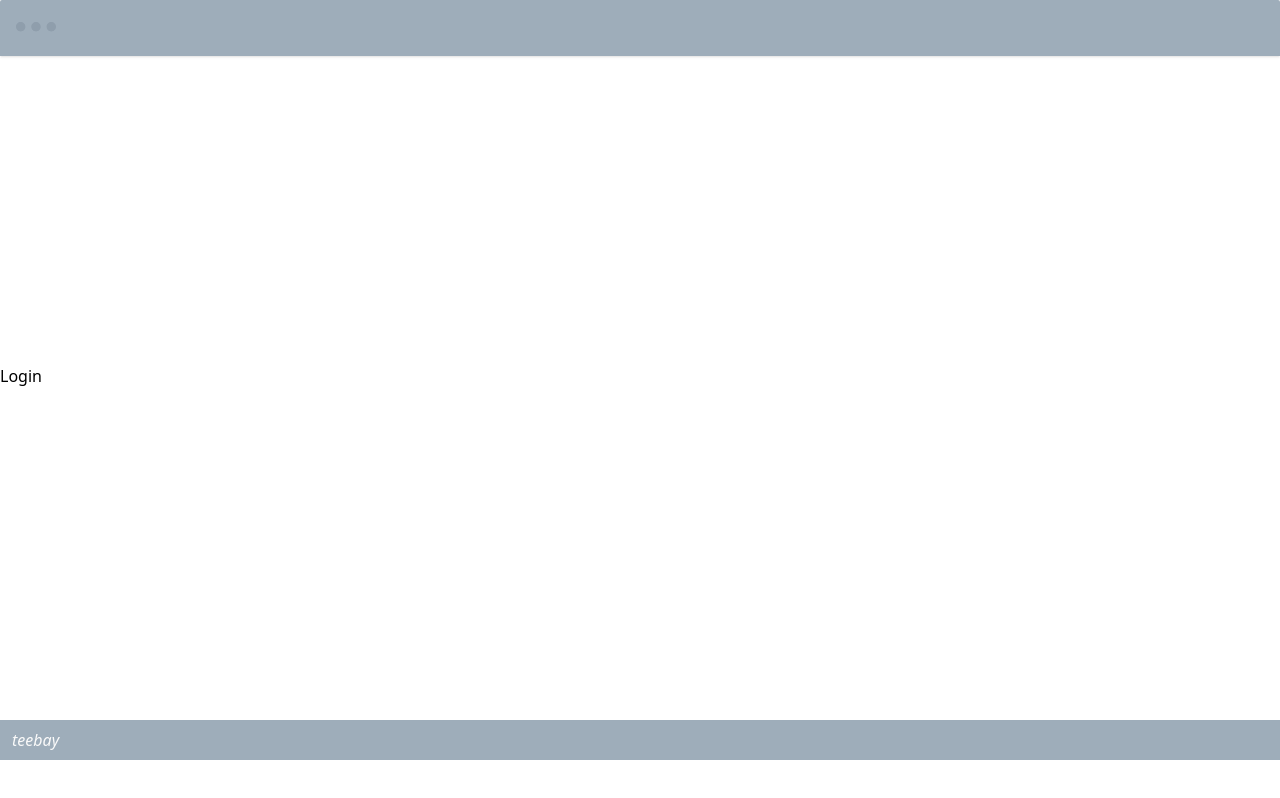
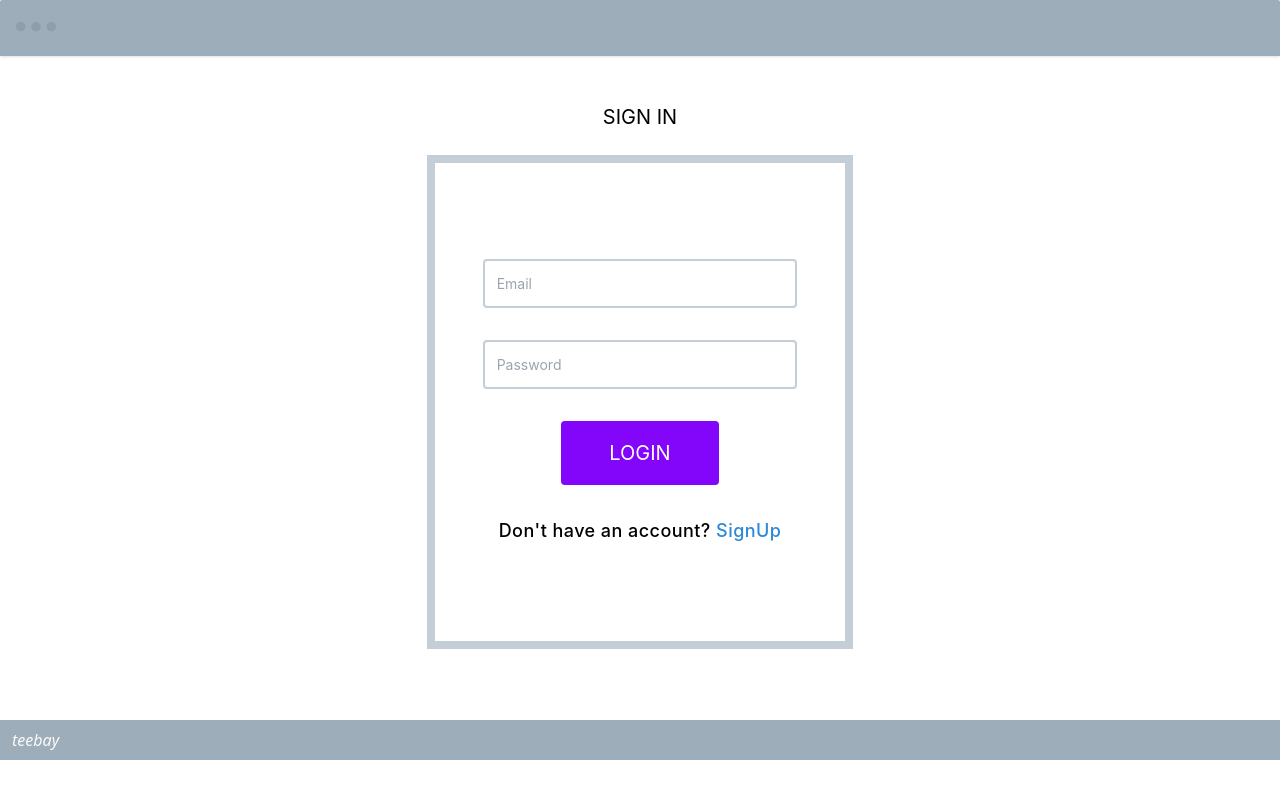
Before and after one commit to MasudaAfrin/teebay_frontend, a React (Create React App) app: page /login in a window 1280 px wide. Built offline with nearby package versions, Linux system fonts and the light colour scheme.

Commit message:
login page

```diff
--- a/src/pages/Login.tsx
+++ b/src/pages/Login.tsx
@@ -1,8 +1,70 @@
-import React from 'react';
+import { Row, Col } from 'antd';
+import { useForm } from 'react-hook-form';
 
 function Login() {
+  const { register,
+    formState: { errors } } = useForm({
+      defaultValues: {
+        email: '',
+        password: '',
+      },
+    });
+
   return (
-    <div>Login</div>
+    <div className='w-full'>
+      <Row>
+        <Col span={24}>
+          <h2 className='text-xl font-normal text-center'>SIGN IN</h2>
+        </Col>
+      </Row>
+
+      <Row className='w-1/3 mx-auto border-8 border-[#c5ced6] px-12 py-24 mt-6'>
+        <Row justify={'center'} className='w-full'>
+          <form>
+            <Row >
+              <Col span={24}>
+                <input {...register("email", { required: 'This is required' })}
+                  type="email"
+                  placeholder='Email'
+                  className="w-full p-3 border-2 border-[#c5ced6] rounded hover:border-2 hover:border-[#2c88d9] focus:outline-sky-500" />
+                <p className='text-red-500'>
+                  {errors?.password?.message}
+                </p>
+              </Col>
+
+              <Col span={24} className='mt-8'>
+                <input {...register("password", { required: 'This is required.' })}
+                  type="password"
+                  placeholder='Password'
+                  className='w-full p-3 border-2 border-[#c5ced6] rounded hover:border-2 hover:border-[#2c88d9]
+             focus:outline-sky-500'/>
+                <p className='text-red-500'>
+                  {errors?.password?.message}
+                </p>
+              </Col>
+            </Row>
+
+            <Row justify={'center'} className='w-1/2 mx-auto mt-8'>
+              <Col span={24}>
+                <input
+                  type='submit'
+                  value='LOGIN'
+                  className="w-full bg-[#8306fa] text-white rounded border-2 border-[#8306fa] py-4
+                  text-xl font-normal hover:bg-[#9eadba] hover:border-[#9eadba] hover:cursor-pointer"/>
+              </Col>
+            </Row>
+          </form>
+        </Row>
+
+        <Row className='w-full mt-8'>
+          <Col span={24}>
+            <p className='text-lg text-center font-medium tracking-wide'>
+              Don't have an account? <span className='text-[#2c88d9]'>SignUp</span>
+            </p>
+          </Col>
+        </Row>
+      </Row>
+    </div>
   )
 }
 
```
